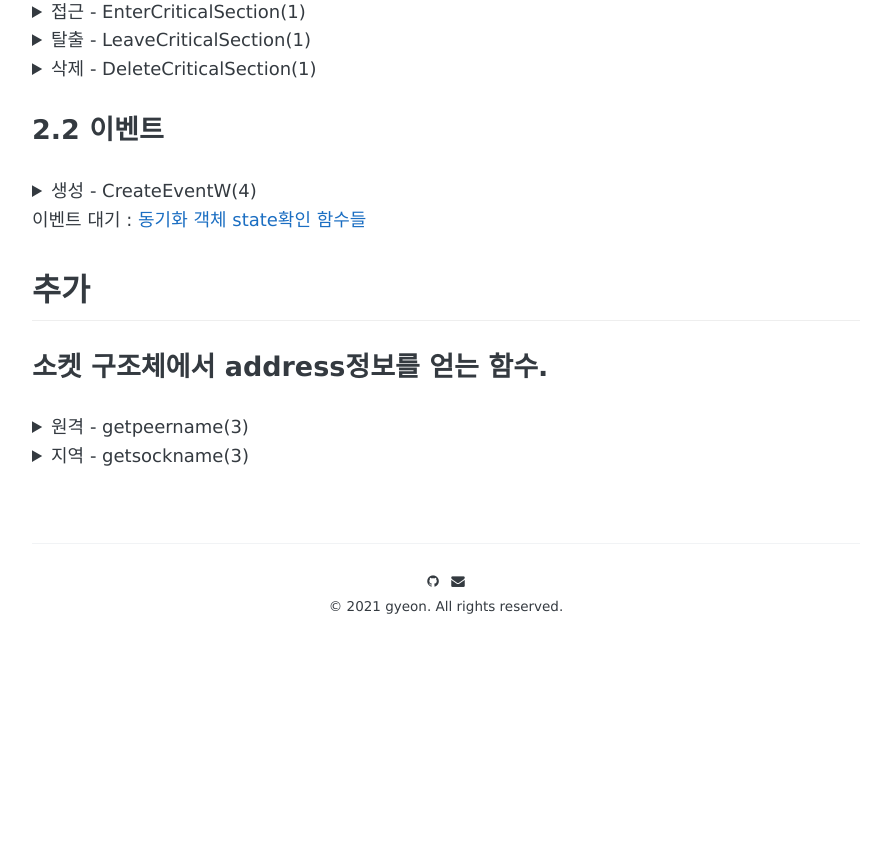
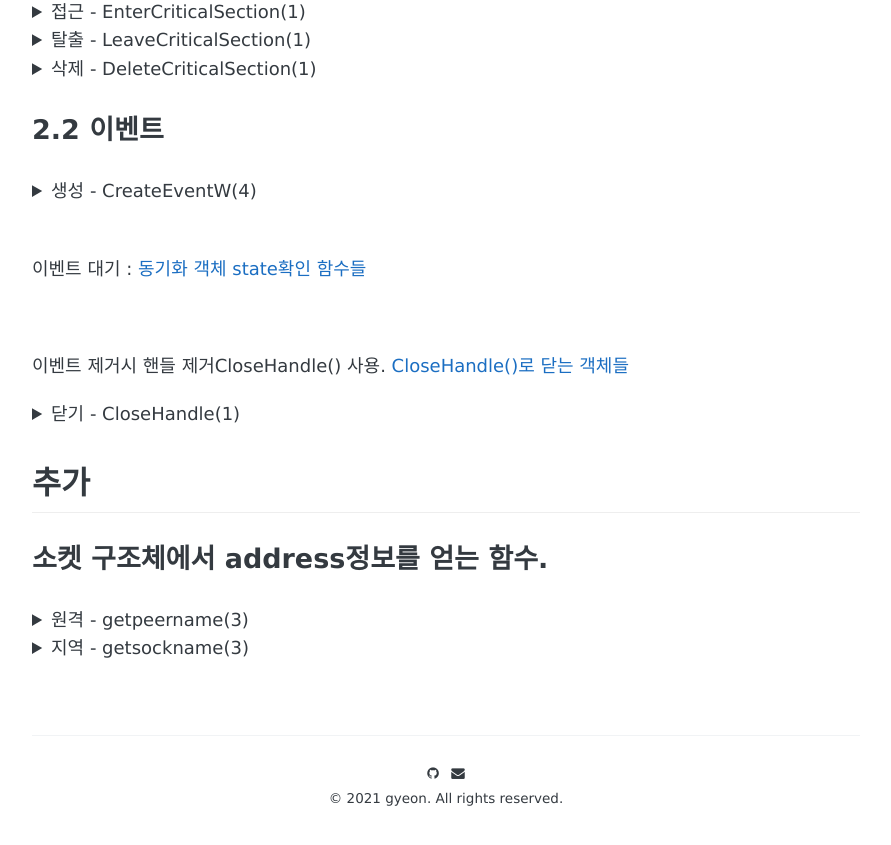
Before and after one commit to gyujun9403/gyujun9403.github.io, a Jekyll site: the page built from _posts/2022-04-24-GS-winsock-multithread.md, in a window 1280 px wide and 900 px high, scrolled down 1413 px. Shown: the top 845 px of the window, without its empty margins (194-1085 px from the left). Built offline with Jekyll 4.4.1, drawn with Linux system fonts in a browser that asks for light colours; some web fonts are replaced; comment, search, counter and statistics services are not loaded; before the commit the page ends 2120 px from its top, so only the background shows below that.

Commit message:
스레드 관련 함수들 간단 정리

````diff
--- a/_posts/2022-04-24-GS-winsock-multithread.md
+++ b/_posts/2022-04-24-GS-winsock-multithread.md
@@ -275,8 +275,26 @@ HANDLE CreateEventW(
 </div>
 </details>
 
+<br>
+
 이벤트 대기 : [동기화 객체 state확인 함수들](#15-스레드-종료-대기---동기화-객체-state확인)
 
+<br>
+
+이벤트 제거시 핸들 제거CloseHandle() 사용. [CloseHandle()로 닫는 객체들](https://docs.microsoft.com/en-us/windows/win32/api/handleapi/nf-handleapi-closehandle#remarks)
+<details>
+<summary> 닫기 - CloseHandle(1) </summary> <div markdown="1">
+
+```cpp
+#include <winsock.h>
+int getpeername(
+  [in]      SOCKET   s,
+  [out]     sockaddr *name,
+  [in, out] int      *namelen
+);
+```
+원격(연결된 상대) 주소 정보(IP, PORT)정보 반환.
+</div> </details>
 
 ## 추가
 ### 소켓 구조체에서 address정보를 얻는 함수.
@@ -299,11 +317,10 @@ int getpeername(
 <summary> 지역 - getsockname(3) </summary> <div markdown="1">
 
 ```cpp
-#include <winsock.h>
-int getsockname(
-  [in]      SOCKET   s,
-  [out]     sockaddr *name,
-  [in, out] int      *namelen
+#include <handleapi.h>
+// 성공 : TRUE / 실패 : FALSE, 자세한 정보는 GetLastError
+BOOL CloseHandle(
+  [in] HANDLE hObject
 );
 ```
 지역(호스트 = 나) 주소 정보(IP, PORT)정보 반환.
````
